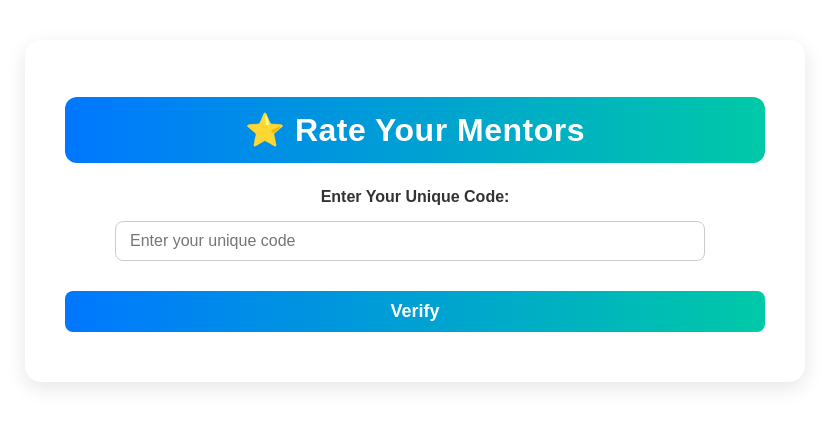
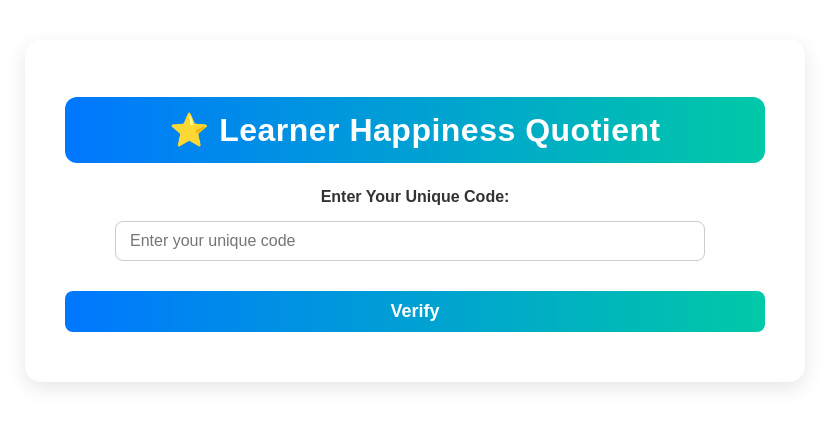
Before and after one commit to TNSHR/teacher-rating-frontend, a React (Create React App) app: page /rate-teacher in a window 1280 px wide. Shown: the top 426 px of the page, without its empty margins (225-1054 px from the left). Built offline with nearby package versions, Linux system fonts and the light colour scheme.

Commit message:
title correction

```diff
--- a/src/components/RateTeacher.js
+++ b/src/components/RateTeacher.js
@@ -85,7 +85,7 @@ const RateTeacher = () => {
 
   return (
     <div className="rate-container">
-      <h2>⭐ Rate Your Mentors</h2>
+      <h2>⭐ Learner Happiness Quotient</h2>
 
       {/* Enter Unique Code */}
       <div className="select-group">
--- a/src/pages/Home.js
+++ b/src/pages/Home.js
@@ -7,7 +7,7 @@ const Home = () => {
 
   return (
     <div className="home-container">
-      <h2 style={{color: "#CCFF66 "}}>Welcome to cheer leader happy report</h2>
+      <h2 style={{color: "#CCFF66 "}}>Welcome to Learner Happiness Quotient</h2>
       <div className="card-grid">
         <div className="home-card" onClick={() => navigate("/login")}>
           <h3>Login</h3>
```
